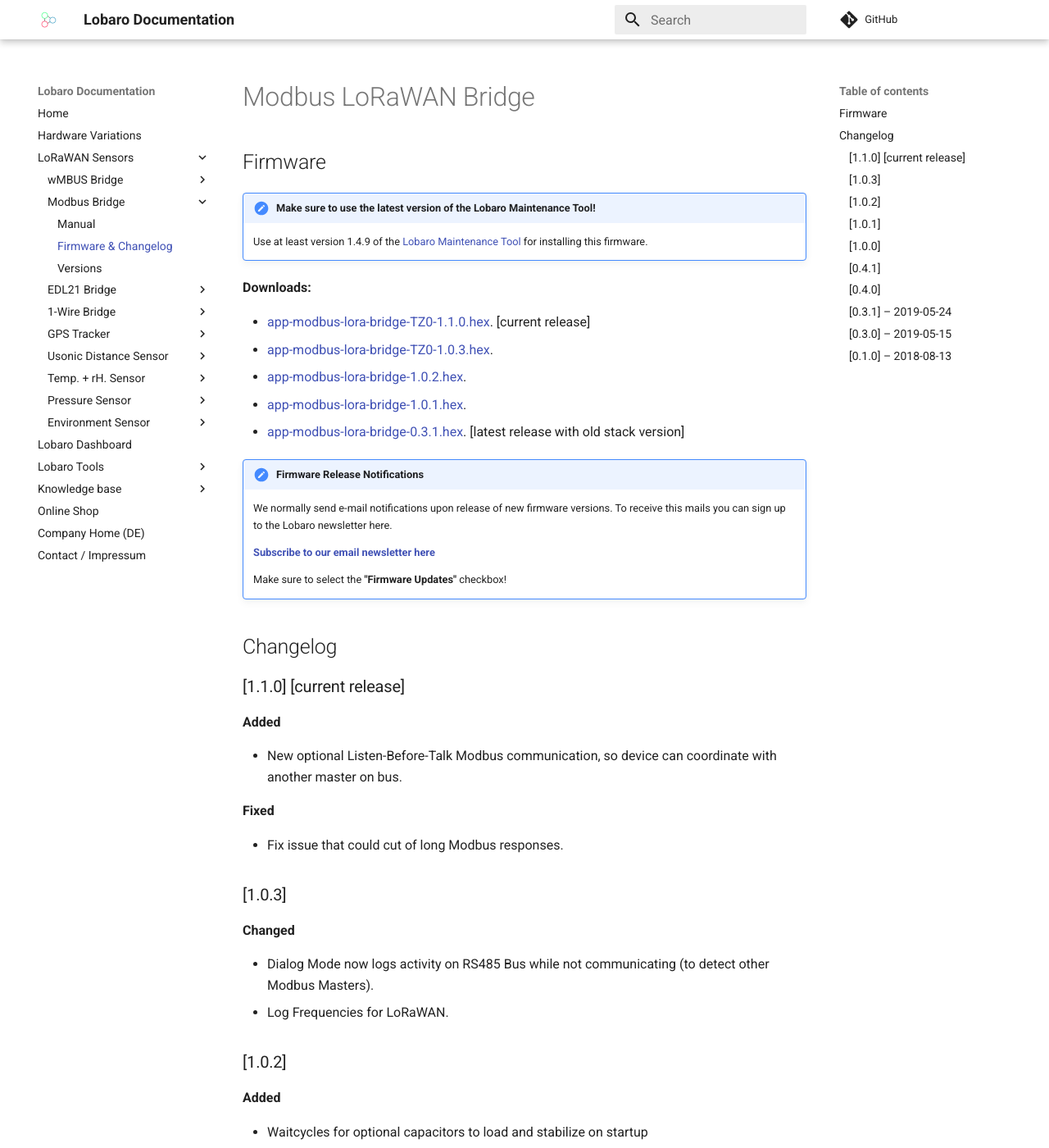
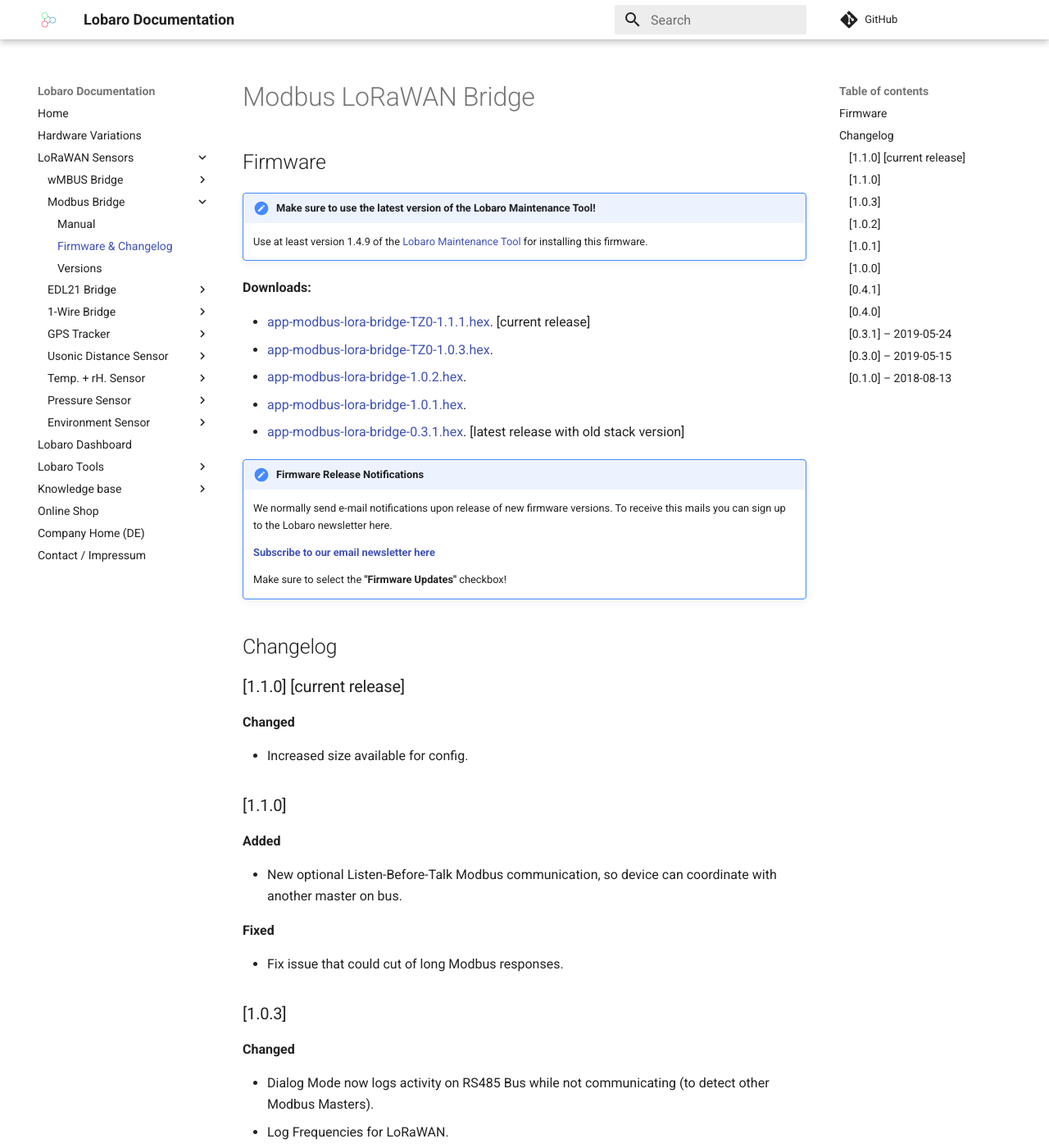
Before and after one commit to Lobaro/docs, an MkDocs documentation site: the page built from docs/lorawan-sensors/modbus-lorawan/firmware.md, in a window 1280 px wide and 1400 px high. Shown: the whole window at 82% size. Built offline with MkDocs 1.6.1 and Material for MkDocs 9.7.7, drawn with Linux system fonts in a browser that asks for light colours; a script that is not in the unit is left out; comment, search, counter and statistics services are not loaded.

Commit message:
Add lora-modbus-bridge release 1.1.1

```diff
--- a/docs/lorawan-sensors/modbus-lorawan/firmware.md
+++ b/docs/lorawan-sensors/modbus-lorawan/firmware.md
@@ -8,7 +8,7 @@
 
 **Downloads:**
 
-* [app-modbus-lora-bridge-TZ0-1.1.0.hex](firmware/app-modbus-lora-bridge-TZ0-1.1.0.hex). [current release]
+* [app-modbus-lora-bridge-TZ0-1.1.1.hex](firmware/app-modbus-lora-bridge-TZ0-1.1.1.hex). [current release]
 * [app-modbus-lora-bridge-TZ0-1.0.3.hex](firmware/app-modbus-lora-bridge-TZ0-1.0.3.hex).
 * [app-modbus-lora-bridge-1.0.2.hex](firmware/app-modbus-lora-bridge-1.0.2.hex).
 * [app-modbus-lora-bridge-1.0.1.hex](firmware/app-modbus-lora-bridge-1.0.1.hex).
@@ -27,6 +27,11 @@
 ## Changelog
 
 ### [1.1.0] [current release]
+**Changed**
+
+- Increased size available for config.
+
+### [1.1.0]
 **Added**
 
 - New optional Listen-Before-Talk Modbus communication, so device can coordinate with another master on bus.
```
Also changed, not shown: 1 other file.
